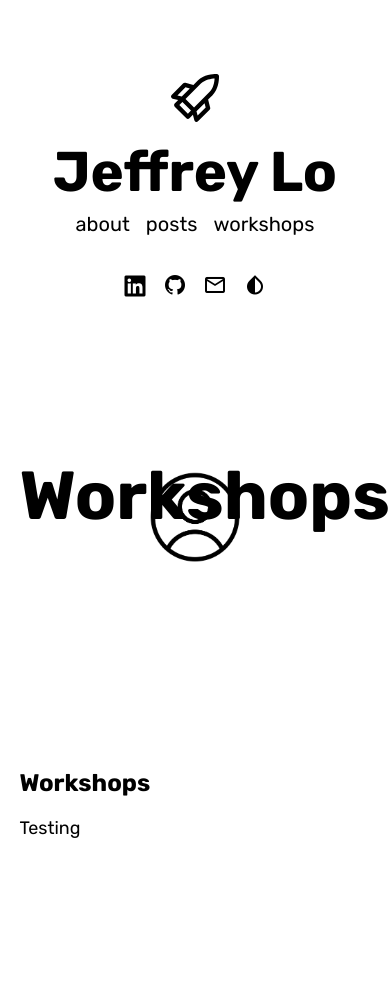
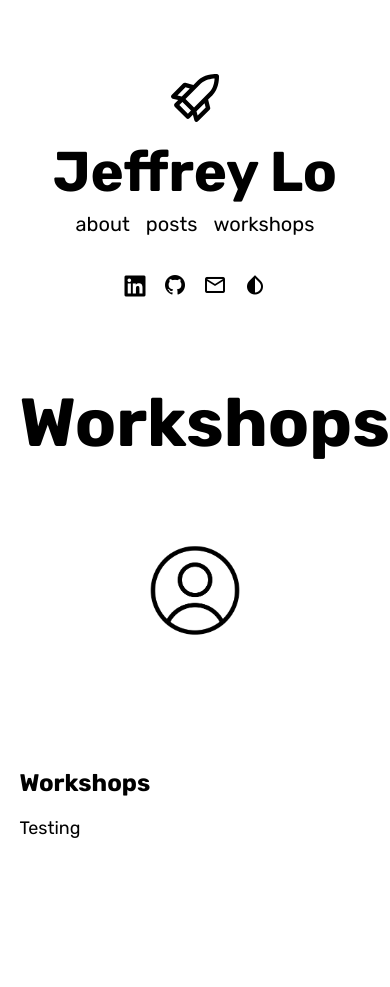
Before and after one commit to jeffreycklo/jeffreycklo.github.io, a Jekyll site: the page built from workshops.md, in a window 390 px wide. Built offline with Jekyll 4.4.1, drawn with Linux system fonts in a browser that asks for light colours; nearby versions of some CDN libraries; some web fonts are replaced.

Commit message:
Fixed padding for picture in pages
mobile devices mainly

```diff
--- a/_sass/_components.scss
+++ b/_sass/_components.scss
@@ -132,7 +132,7 @@
 @media (max-width: 50em) {
   .me {
     width: 6.5rem;
-    margin-top: -4.8rem;
+    margin-top: 4.8rem;
   }
 }
 
```
